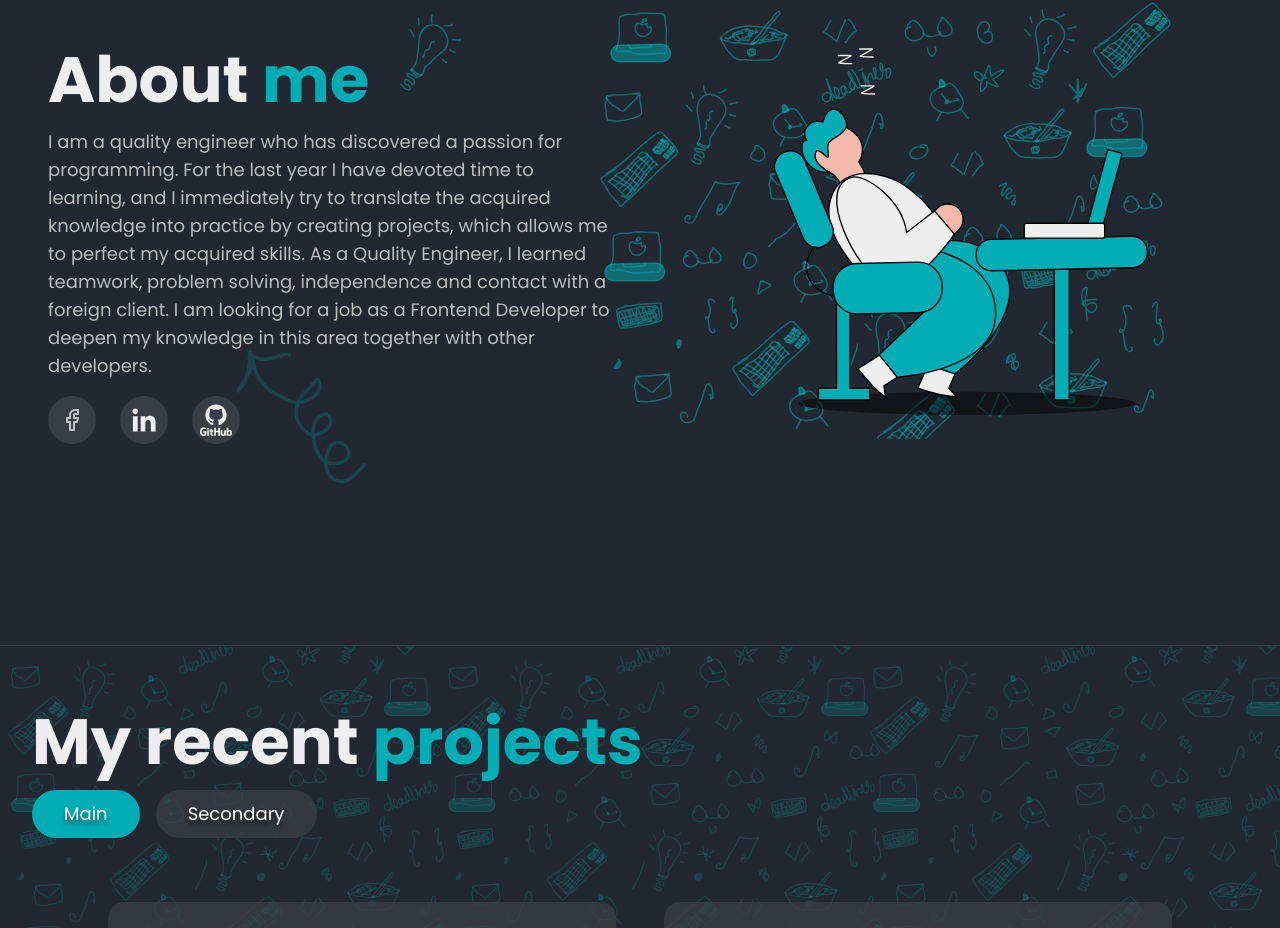
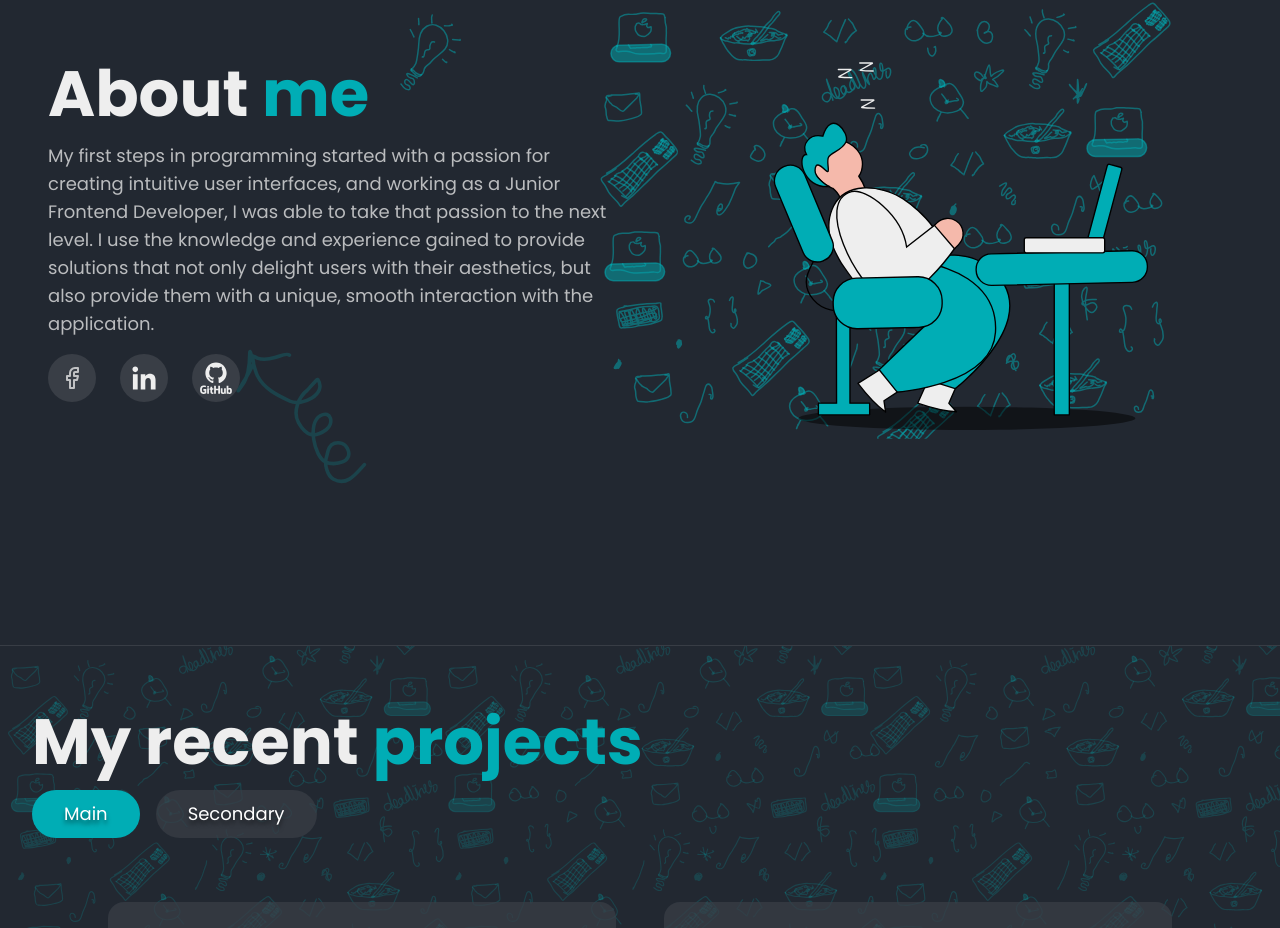
Before and after one commit to MateuszWesolowsky/Main-portfolio, a React (Create React App) app: page / in a window 1280 px wide. Shown: the part 954-1882 px from the top of the page. Built offline with nearby package versions, Linux system fonts and the light colour scheme.

Commit message:
change about me desc

```diff
--- a/src/views/About.tsx
+++ b/src/views/About.tsx
@@ -36,14 +36,7 @@ const About = () => {
 
 					<Reveal>
 						<p className='text-center xl:text-start text-base sm:text-lg text-textSecondary'>
-							I am a quality engineer who has discovered a passion for
-							programming. For the last year I have devoted time to learning,
-							and I immediately try to translate the acquired knowledge into
-							practice by creating projects, which allows me to perfect my
-							acquired skills. As a Quality Engineer, I learned teamwork,
-							problem solving, independence and contact with a foreign client. I
-							am looking for a job as a Frontend Developer to deepen my
-							knowledge in this area together with other developers.
+						My first steps in programming started with a passion for creating intuitive user interfaces, and working as a Junior Frontend Developer, I was able to take that passion to the next level. I use the knowledge and experience gained to provide solutions that not only delight users with their aesthetics, but also provide them with a unique, smooth interaction with the application.
 						</p>
 					</Reveal>
 
```
